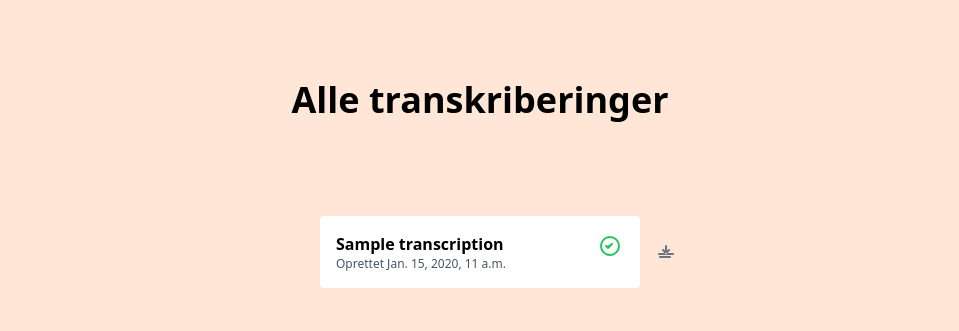
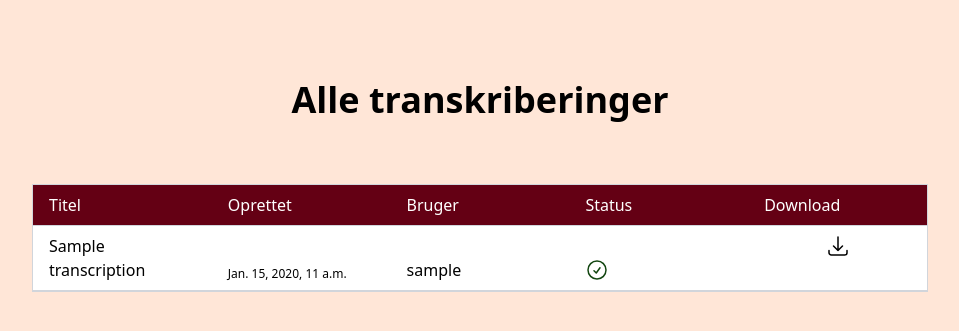
Before and after one commit to MartinDreyer/TTEX, a Django app: page /transcriptions/all in a window 1280 px wide. Shown: the top 331 px of the page, without its empty margins (160-1119 px from the left). Run offline with Django 5.2, Linux system fonts and the light colour scheme; tables that the repository leaves empty hold one stand-in row (values such as "Sample post"); parts of the project's set-up code (start-up, migrations or seed data) failed here and were passed over; some libraries are stand-ins or nearby versions.

Commit message:
updating various

```diff
--- /dev/null
+++ b/ttex/transcriptions/templates/transcriptions/components/_card.html
@@ -0,0 +1,17 @@
+<div class="even:bg-white odd:bg-gray-200 hover:bg-orange-200 grid grid-cols-3 sm:grid-cols-5 border-b border-gray-300 text-left">
+  <a href="{% url 'detail' transcription.id %}" class="sm:col-span-4 grid sm:grid-cols-4 col-span-2 grid-cols-2">
+    <div class="px-4 py-2 flex items-end">{{ transcription.title }}</div>
+    <div class="px-4 py-2 items-end text-xs hidden sm:flex">{{ transcription.created_at }}</div>
+    <div class="px-4 py-2 items-end hidden sm:flex">{{ transcription.user }}</div>
+    <div class="px-4 py-2 flex items-end">
+      {% if transcription.status == 'COMPLETE' %}
+        {% include 'transcriptions/components/_icon_done.html' %}
+      {% elif transcription.status == 'PENDING' %}
+        {% include 'transcriptions/components/_icon_pending.html' %}
+      {% endif %}
+    </div>
+  </a>
+  <div class="px-4 py-2 flex justify-center">
+    <a href="{{ transcription.download_url }}">{% include 'transcriptions/components/_icon_download.html' %}</a>
+  </div>
+</div>
--- /dev/null
+++ b/ttex/transcriptions/templates/transcriptions/components/_icon_done.html
@@ -0,0 +1,3 @@
+<svg xmlns="http://www.w3.org/2000/svg" fill="none" viewBox="0 0 24 24" stroke-width="1.5" stroke="#134611" class="size-6">
+  <path stroke-linecap="round" stroke-linejoin="round" d="M9 12.75 11.25 15 15 9.75M21 12a9 9 0 1 1-18 0 9 9 0 0 1 18 0Z" />
+</svg>
--- /dev/null
+++ b/ttex/transcriptions/templates/transcriptions/components/_icon_download.html
@@ -0,0 +1,5 @@
+<a href="{% url 'download_transcription' transcription.id %}">
+  <svg xmlns="http://www.w3.org/2000/svg" fill="none" viewBox="0 0 24 24" stroke-width="1.5" stroke="currentColor" class="size-6 hover:stroke-gray-500">
+    <path stroke-linecap="round" stroke-linejoin="round" d="M3 16.5v2.25A2.25 2.25 0 0 0 5.25 21h13.5A2.25 2.25 0 0 0 21 18.75V16.5M16.5 12 12 16.5m0 0L7.5 12m4.5 4.5V3" />
+  </svg>
+</a>
--- /dev/null
+++ b/ttex/transcriptions/templates/transcriptions/components/_icon_pending.html
@@ -0,0 +1,3 @@
+<svg xmlns="http://www.w3.org/2000/svg" fill="none" viewBox="0 0 24 24" stroke-width="1.5" stroke="#FAFF7F" class="size-6">
+  <path stroke-linecap="round" stroke-linejoin="round" d="M15 12H9m12 0a9 9 0 1 1-18 0 9 9 0 0 1 18 0Z" />
+</svg>
--- a/ttex/transcriptions/templates/transcriptions/components/card.html
+++ /dev/null
@@ -1,30 +0,0 @@
-<li class="flex space-x-4 items-center bg-white hover:bg-slate-300 rounded duration-500">
-    <a href="{% url 'detail' transcription.id %}" class="flex-1">
-      <div class="min-w-80 p-4 rounded text-left relative">
-        <div class="font-bold">{{ transcription.title }}</div>
-        <div class="text-xs text-slate-600">Oprettet {{ transcription.created_at }}</div>
-        {% if transcription.status == 'COMPLETE' %}
-        <svg xmlns="http://www.w3.org/2000/svg" class="h-5 w-5 text-green-500 absolute right-5 top-5"
-          viewBox="0 0 20 20" fill="currentColor">
-          <circle cx="10" cy="10" r="9" fill="none" stroke="currentColor" stroke-width="2" />
-          <path d="M6 10l2 2 4-4" stroke="currentColor" stroke-width="2" stroke-linecap="round"
-            stroke-linejoin="round" />
-        </svg>
-        {% endif %}
-        {% if transcription.status == 'PENDING' %}
-        <svg xmlns="http://www.w3.org/2000/svg" class="h-5 w-5 text-yellow-500 absolute right-5 top-5 rotate-45"
-          viewBox="0 0 20 20" fill="none" stroke="currentColor" stroke-width="2">
-          <path d="M 1,10 A 9,9 0 0 1 19,10" fill="none" stroke="currentColor" stroke-width="2" />
-        </svg>
-        {% endif %}
-      </div>
-    </a>
-    <a href="{% url 'download_transcription' transcription.id %}" class="ml-2">
-      <svg xmlns="http://www.w3.org/2000/svg" class="h-5 w-5 text-gray-500 hover:text-gray-700" viewBox="0 0 20 20"
-        fill="currentColor">
-        <path fill-rule="evenodd"
-          d="M10 3a1 1 0 0 1 1 1v4.586l1.293-1.293a1 1 0 0 1 1.414 1.414l-3 3a1 1 0 0 1-1.414 0l-3-3a1 1 0 0 1 1.414-1.414L9 8.586V4a1 1 0 0 1 1-1zm-8 9a1 1 0 0 1 1-1h14a1 1 0 0 1 0 2H3a1 1 0 0 1-1-1zm1 3a1 1 0 0 1 1-1h10a1 1 0 0 1 0 2H4a1 1 0 0 1-1-1z"
-          clip-rule="evenodd" />
-      </svg>
-    </a>
-  </li>
--- a/ttex/transcriptions/templates/transcriptions/index.html
+++ b/ttex/transcriptions/templates/transcriptions/index.html
@@ -4,13 +4,20 @@
   <h1 class="text-4xl font-bold mb-16 mt-8">{{ title }}</h1>
   <div class="flex flex-col w-full items-center">
     {% if transcriptions %}
-  <ul class="grid grid-cols-1 gap-y-4 max-w-xs m-8">
+      <div class="w-full max-w-4xl border border-gray-300">
+        <!-- Table Header -->
+        <div class="bg-[#640014] text-white grid grid-cols-3 sm:grid-cols-5 border-b border-gray-300">
+          <div class="px-4 py-2 text-left font-medium">Titel</div>
+          <div class="px-4 py-2 text-left font-medium hidden sm:block">Oprettet</div>
+          <div class="px-4 py-2 text-left font-medium hidden sm:block">Bruger</div>
+          <div class="px-4 py-2 text-left font-medium">Status</div>
+          <div class="px-4 py-2 text-left font-medium">Download</div>
+        </div>
+        <!-- Table Body -->
         {% for transcription in transcriptions %}
-      {% include "transcriptions/components/card.html" %}
+          {% include 'transcriptions/components/_card.html' %}
         {% endfor %}
-  </ul>
+      </div>
     {% endif %}
-  </ul>
-
   </div>
 {% endblock %}
```
Also changed, not shown: ttex/upload/tasks.py (+1 -8 lines). Lines whose indentation alone changed are shown as unchanged.
